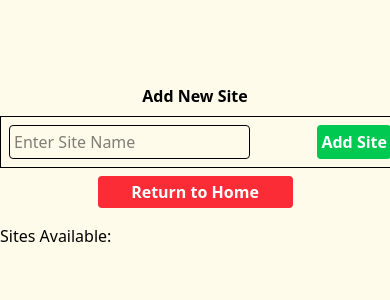
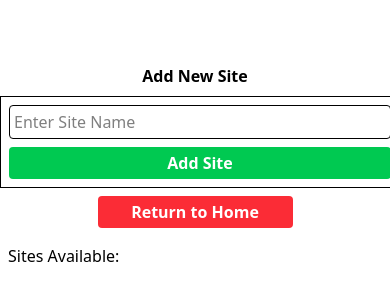
Before and after one commit to boyreddy/BillTheBrick, a React (Vite) app: page /BillTheBrick/add-site in a window 390 px wide. Shown: the part 254-554 px from the top of the page. Built offline with nearby package versions, Linux system fonts and the light colour scheme.

Commit message:
ui for mobile fix

```diff
--- a/src/AddNewSite.jsx
+++ b/src/AddNewSite.jsx
@@ -7,7 +7,7 @@ const AddNewSite = () => {
   const sites = localStorage.getItem("sites");
   const [site, setSite] = useState("");
   return (
-    <div className="flex flex-col bg-amber-50 min-w-screen min-h-screen justify-center">
+    <div className="flex flex-col min-h-screen justify-center">
       <h1 className="font-bold text-center">Add New Site</h1>
       <form
         action=""
@@ -20,7 +20,7 @@ const AddNewSite = () => {
           toast.success("Site Added");
           window.location.reload();
         }}
-        className="w-100 flex mx-auto mt-2 p-1 border justify-between"
+        className="w-100 flex flex-col mx-auto mt-2 p-1 border justify-between"
       >
         <input
           type="text"
@@ -45,7 +45,7 @@ const AddNewSite = () => {
       >
         Return to Home
       </Link>
-      <div className="w-100 mt-3 m-1 mx-auto">Sites Available: {sites}</div>
+      <div className="w-100 ml-2 mt-3 m-1 mx-auto">Sites Available: {sites}</div>
     </div>
   );
 };
--- a/src/DayBoard.jsx
+++ b/src/DayBoard.jsx
@@ -22,7 +22,7 @@ const DayBoard = ({ site, year, month, lastDay }) => {
   }, []);
 
   return (
-    <div className="flex flex-row flex-wrap mx-auto w-100">
+    <div className="flex flex-row flex-wrap mx-auto w-100 justify-center">
       {records.map((k, ind) => (
         <DayIcon site={site} year={year} month={month} setView={setView} key={k+ind} day={ind + 1} qty={k} isOpen={open} handleOpen={handleOpen} onClose={handleClose} />
       ))}
--- a/src/Home.jsx
+++ b/src/Home.jsx
@@ -41,7 +41,7 @@ const Home = () => {
   }, [year, month, site]);
 
   return !invoice ? (
-    <div className="mx-auto bg-amber-50 min-w-screen min-h-screen justify-items-center">
+    <div className="mx-auto min-w-screen min-h-screen justify-items-center">
       <Navbar
         year={year}
         month={month}
--- a/src/Invoice.jsx
+++ b/src/Invoice.jsx
@@ -120,7 +120,7 @@ const Invoice = ({ site, year, month, second, rate, setRate }) => {
       : 30;
 
   return (
-    <div className="w-100 pt-3">
+    <div className="w-100 justify-center justify-items-center pt-3">
       <h1 className="font-bold" onClick={()=>window.location.reload()}>KSR Manpower Supply</h1>
       <h1>Invoice</h1>
       <h1>
@@ -170,7 +170,7 @@ const Invoice = ({ site, year, month, second, rate, setRate }) => {
       <p className="mt-1">
         Rate per Pallet:{" "}
         <input
-          className="rounded px-1 mt-1"
+          className="rounded px-1 mt-1 w-15"
           type="number"
           value={rate}
           onChange={(e) => setRate(e.target.value)}
--- a/src/Navbar.jsx
+++ b/src/Navbar.jsx
@@ -4,7 +4,7 @@ const Navbar = ({ year, site, month, setYear, setMonth, setSite }) => {
     <>
       <h1 className="font-bold pt-3">KSR BillTheBrick</h1>
       <hr />
-      <div className="justify-between flex w-100">
+      <div className="justify-between flex w-100 mx-auto">
         <div className="flex justify-items-center bg-amber-100">
           {/* <span>Site:</span> */}
           <select
```
